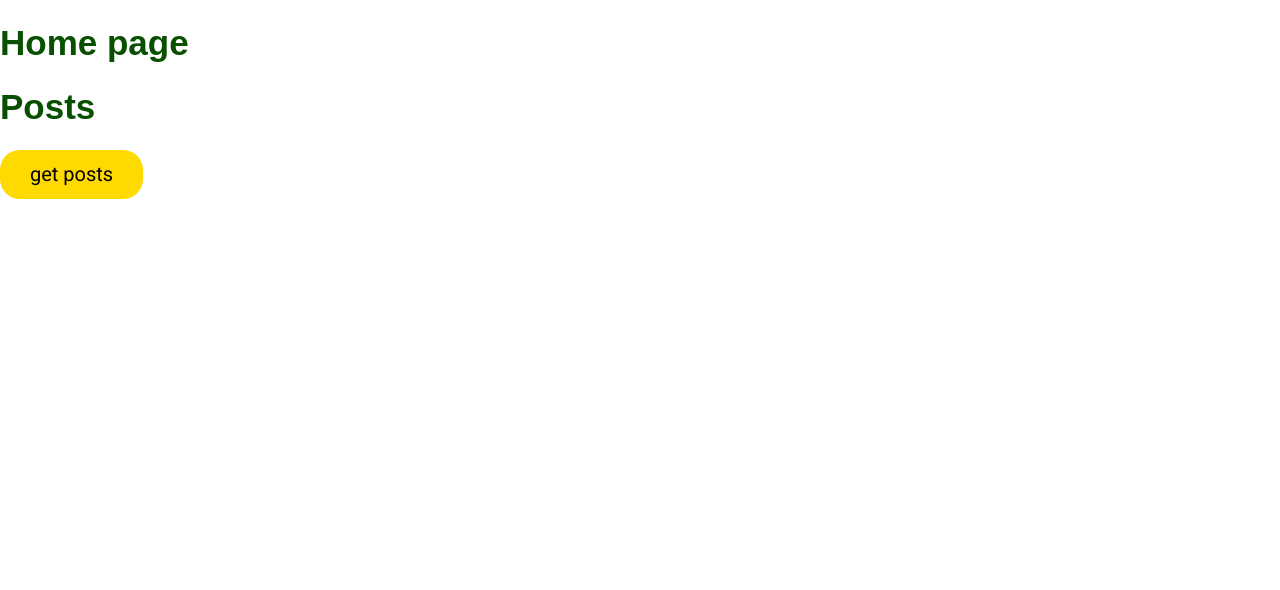
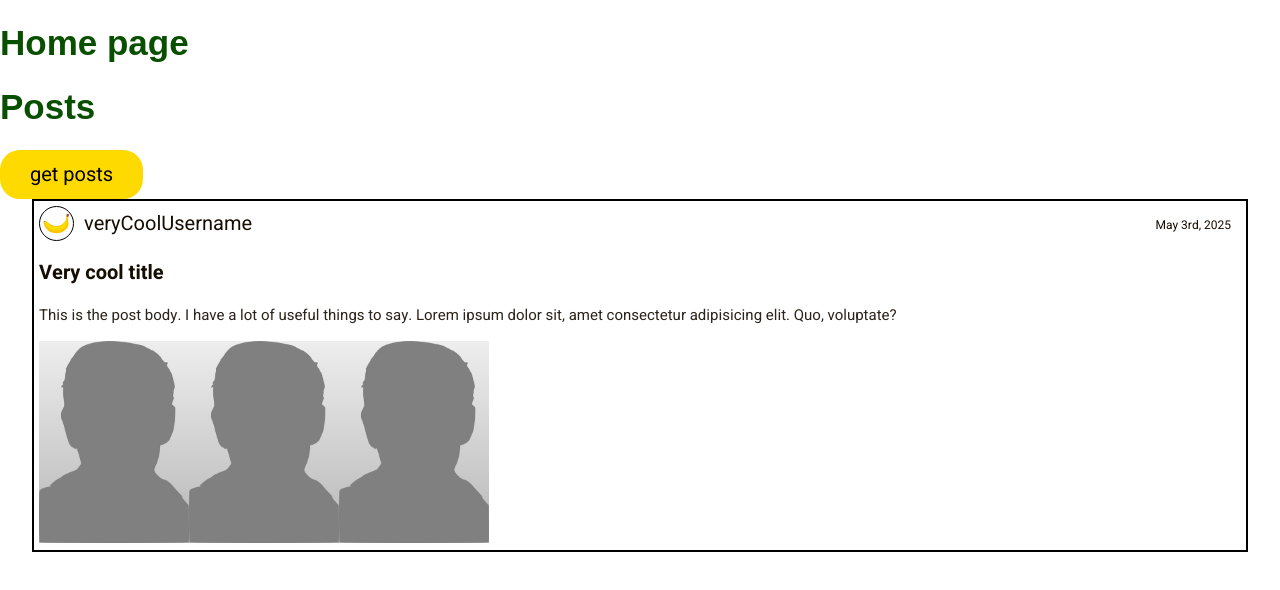
Before and after one commit to lucascapistrant/bananabookFrontend, a Vue app: page / in a window 1280 px wide. Shown: the top 590 px of the page. Built offline with nearby package versions, Linux system fonts and the light colour scheme; a web font is replaced by a local one.

Commit message:
FEAT: Posts now fetch more post details, early styling on posts

```diff
--- a/package.json
+++ b/package.json
@@ -9,6 +9,7 @@
     "preview": "vite preview"
   },
   "dependencies": {
+    "date-fns": "^4.1.0",
     "vue": "^3.5.13",
     "vue-router": "^4.5.0"
   },
--- a/src/components/AuthForm.vue
+++ b/src/components/AuthForm.vue
@@ -37,6 +37,7 @@ const login = async () => {
 
   } catch(err) {
       errorMessage.value = err.message;
+      console.log(errorMessage.value);
   }
 }
 
--- a/src/components/Posts.vue
+++ b/src/components/Posts.vue
@@ -1,6 +1,8 @@
 <script setup>
 import Button from './Button.vue';
 import {ref} from 'vue';
+
+import { format, formatDistanceToNow} from 'date-fns';
 
 const posts = ref([]);
 
@@ -10,27 +12,133 @@ const fetchPosts = async () => {
             credentials: 'include'
         })
         const data = await res.json();
-        posts.value = JSON.parse(JSON.stringify(data)).posts;
-        console.log(posts.value);
+        formatPostData(JSON.parse(JSON.stringify(data)).posts);
+        // posts.value = JSON.parse(JSON.stringify(data)).posts;
+        // console.log(posts.value);
     }
     catch(err) {
         console.log('Failed to fetch posts', err);
     }
 }
+
+const formatPostData = (postData) => {
+    for(const post of postData) {
+        posts.value.push({
+            id: post._id,
+            title: post.title,
+            content: post.content,
+            date: formatDate(post.createdAt),
+            images: post.images,
+            likeData: post.likes,
+            likeCount: post.likes.length,
+            userInfo: post.userDetails == undefined ? {} : post.userDetails,
+            userId: post.userId
+        })
+    }
+    console.log("Post data:", postData);
+    console.log("Posts modified data:", posts.value);
+}
+
+const formatDate = (rawDate) => {
+    const now = new Date();
+    const postDate = new Date(rawDate);
+    const differenceInDays = (now - postDate) / (1000 * 60 * 60 * 24);
+
+    if (differenceInDays < 3) {
+        return formatDistanceToNow(postDate, { addSuffix: true });
+    } else {
+        return format(postDate, 'MMMM do, yyyy');
+    }
+}
+
 </script>
 
 <template>
     <h1>Posts</h1>
     <Button @click="fetchPosts">get posts</Button>
+    <div class="post">
+        <header class="post-header">
+                <div class="post-userDetails">
+                    <img class="post-profilePic" src="../assets/images/Banana.svg" alt="Profile Picture">
+                    <p class="post-username">veryCoolUsername</p>
+                </div>
+                <p class="post-date" >May 3rd, 2025</p>
+            </header>
+            <h2 class="post-title">Very cool title</h2>
+            <p class="post-body">This is the post body. I have a lot of useful things to say. Lorem ipsum dolor sit, amet consectetur adipisicing elit. Quo, voluptate?</p>
+            <img src="../assets/images/profilepic.png" alt="" class="post-img">
+            <img src="../assets/images/profilepic.png" alt="" class="post-img">
+            <img src="../assets/images/profilepic.png" alt="" class="post-img">
+    </div>
     <div class="postContainer">
-        <div class="post" v-for="post in posts" :key="post._id">
-            <h2>{{  post.title }}</h2>
-            <p>{{ post.content }}</p>
+        <div class="post" v-for="post in posts" :key="post.id">
+            <div class="post-header">
+                <div class="post-userDetails">
+                    <img class="post-profilePic" :src="post.userInfo.profilePicture" alt="Profile Picture">
+                    <p class="post-username">{{ post.userInfo.username }}</p>
+                </div>
+                <p class="post-date" >{{ post.date }}</p>
+            </div>
+            <h2 class="post-title">{{  post.title }}</h2>
+            <p class="post-body">{{ post.content }}</p>
+            <img class="post-img" v-for="(img, index) in post.images" :key="index" :src="img" alt="Post image" />
         </div>
     </div>
 </template>
 
 
 <style>
+.post {
+    border: 2px solid black;
+    width: 95%;
+    margin: 0 auto;
+    padding: 5px;
+}
+
+.post-header {
+    position: relative;
+}
+
+.post-userDetails {
+    display: flex;
+    align-items: center;
+}
+
+.post-username {
+    padding-left: 10px;
+    margin: 0;
+}
+
+.post-profilePic {
+    width: 35px;
+    height: 35px;
+    border-radius: 50%;
+    border: 1px solid black;
+    background: #fff;
+}
+
+.post-date {
+    position: absolute;
+    right: 10px;
+    top: 10px;
+    font-size: 1.2rem;
+    margin: 0;
+}
+
+
+.post-title {
+    font-size: 2rem;
+    font-family: var(--font-body);
+    color: var(--color-body-text);
+}
+
+.post-body {
+    font-size: 1.5rem;
+    opacity: .9;
+}
+
+.post-img {
+    width: 150px;
+}
 
 </style>
```
Also changed, not shown: src/components/Post.vue (+13 -0 lines), src/assets/images/profilepic.png (added), 1 other file (tests, documents, lock files or other folders).
